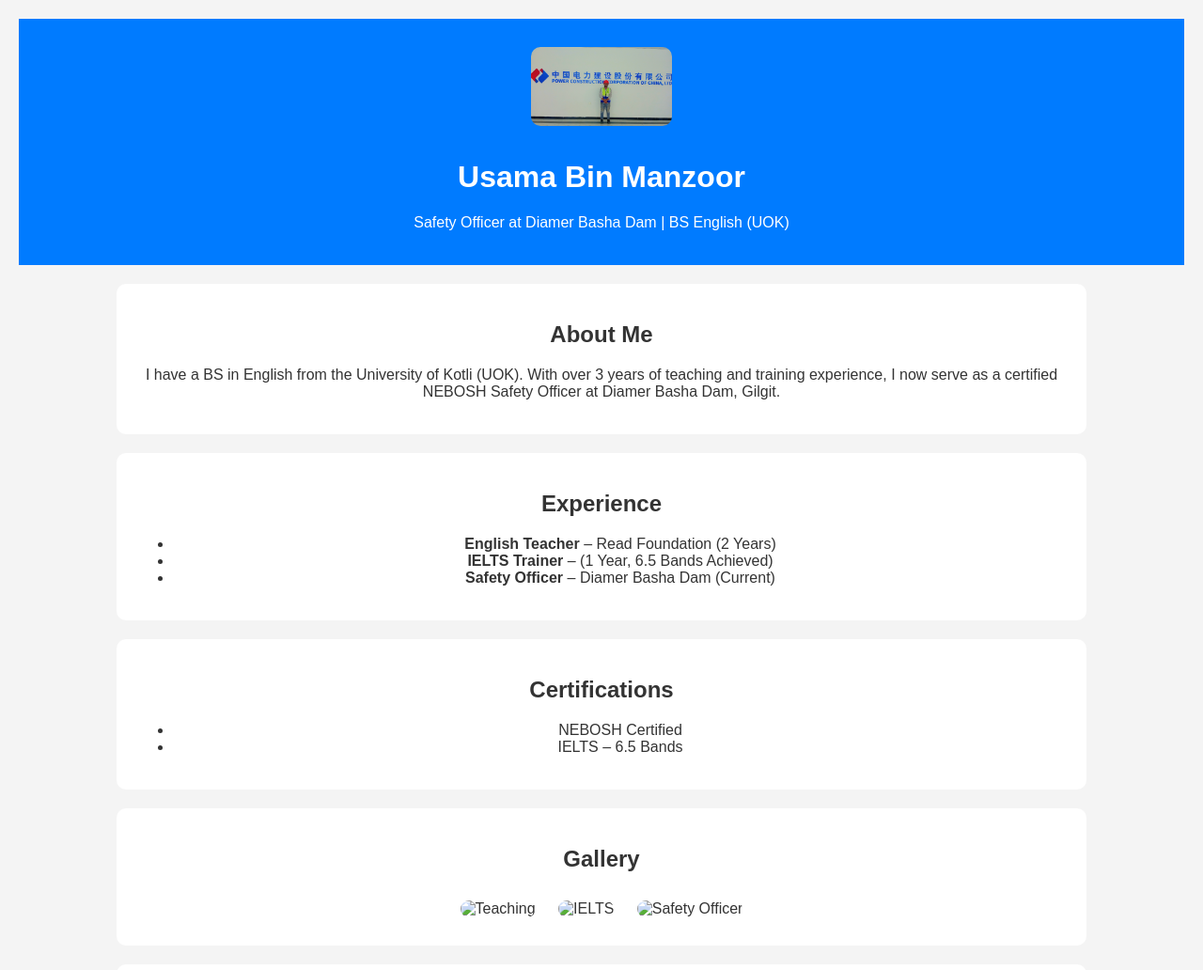
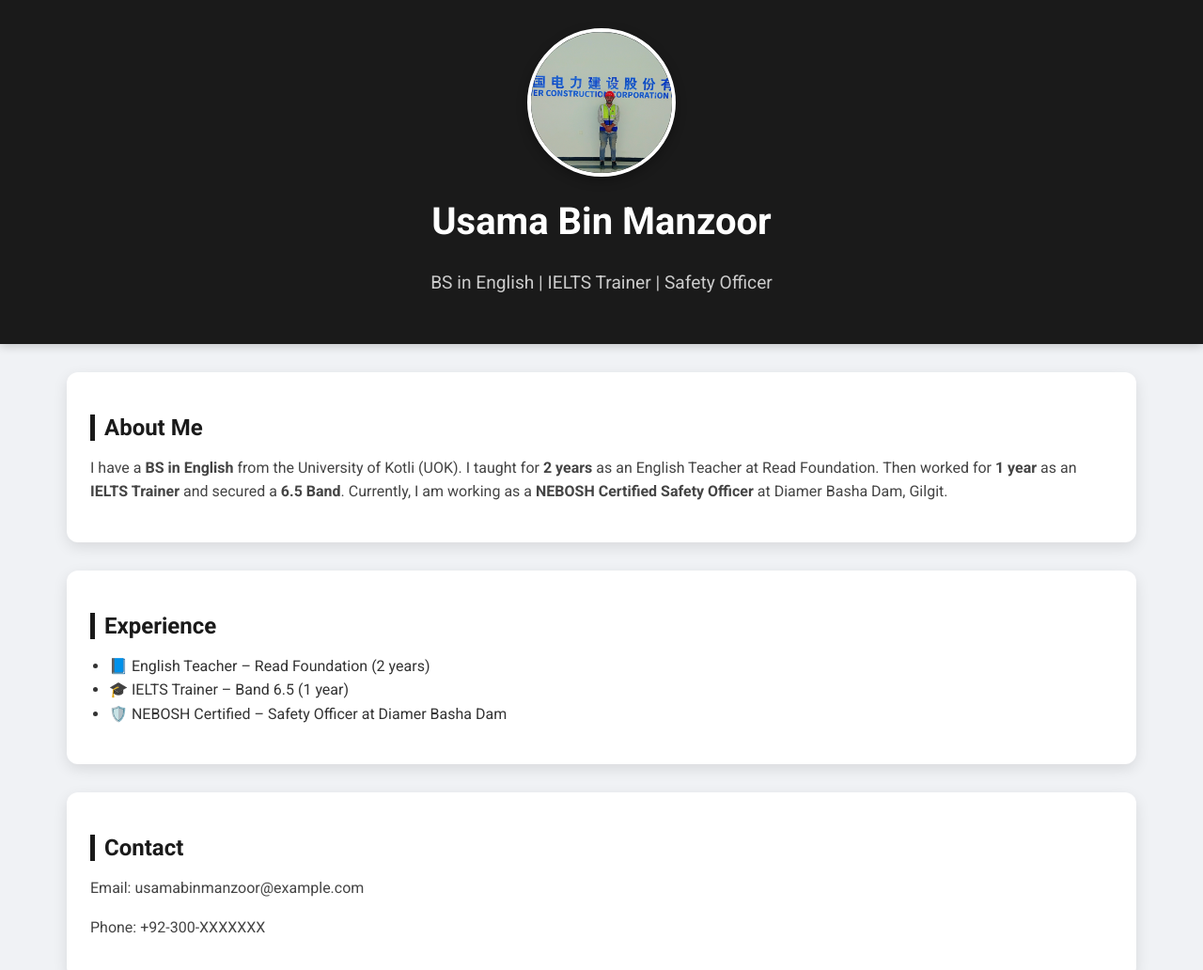
Before and after one commit to qkhan12/usamabinmanzoor-portfolio, a plain HTML site: page index.html in a window 1280 px wide. Shown: the top 1032 px of the page at 94% size. Drawn offline with Linux system fonts and the light colour scheme.

Commit message:
Add files via upload

```diff
--- a/index.html
+++ b/index.html
@@ -1,50 +1,46 @@
 <!DOCTYPE html>
-<html>
+<html lang="en">
 <head>
+  <meta charset="UTF-8" />
+  <meta name="viewport" content="width=device-width, initial-scale=1.0" />
   <title>Usama Bin Manzoor - Portfolio</title>
-  <link rel="stylesheet" href="style.css">
+  <link rel="stylesheet" href="style.css" />
 </head>
 <body>
 
+  <!-- 🔝 Header with top profile picture -->
   <header>
-    <img src="images/profile.jpg" alt="Usama Photo" width="150">
-    <h1>Usama Bin Manzoor</h1>
-    <p>Safety Officer at Diamer Basha Dam | BS English (UOK)</p>
+    <img src="images/profile.jpg" alt="Profile" class="profile-pic" />
+    <h1><a href="#about">Usama Bin Manzoor</a></h1>
+    <p>BS in English | IELTS Trainer | Safety Officer</p>
   </header>
 
-  <section>
+  <!-- 👤 About Section -->
+  <section id="about">
     <h2>About Me</h2>
-    <p>I have a BS in English from the University of Kotli (UOK). With over 3 years of teaching and training experience, I now serve as a certified NEBOSH Safety Officer at Diamer Basha Dam, Gilgit.</p>
+    <p>
+      I have a <strong>BS in English</strong> from the University of Kotli (UOK).
+      I taught for <strong>2 years</strong> as an English Teacher at Read Foundation.
+      Then worked for <strong>1 year</strong> as an <strong>IELTS Trainer</strong> and secured a <strong>6.5 Band</strong>.
+      Currently, I am working as a <strong>NEBOSH Certified Safety Officer</strong> at Diamer Basha Dam, Gilgit.
+    </p>
   </section>
 
+  <!-- 💼 Experience Section -->
   <section>
     <h2>Experience</h2>
     <ul>
-      <li><strong>English Teacher</strong> – Read Foundation (2 Years)</li>
-      <li><strong>IELTS Trainer</strong> – (1 Year, 6.5 Bands Achieved)</li>
-      <li><strong>Safety Officer</strong> – Diamer Basha Dam (Current)</li>
+      <li>📘 English Teacher – Read Foundation (2 years)</li>
+      <li>🎓 IELTS Trainer – Band 6.5 (1 year)</li>
+      <li>🛡️ NEBOSH Certified – Safety Officer at Diamer Basha Dam</li>
     </ul>
   </section>
 
-  <section>
-    <h2>Certifications</h2>
-    <ul>
-      <li>NEBOSH Certified</li>
-      <li>IELTS – 6.5 Bands</li>
-    </ul>
-  </section>
-
-  <section>
-    <h2>Gallery</h2>
-    <img src="images/teaching.jpg" width="200" alt="Teaching">
-    <img src="images/ielts.jpg" width="200" alt="IELTS">
-    <img src="images/nebosh.jpg" width="200" alt="Safety Officer">
-  </section>
-
+  <!-- 📞 Contact Section -->
   <section>
     <h2>Contact</h2>
     <p>Email: usamabinmanzoor@example.com</p>
-    <p>Location: Gilgit, Pakistan</p>
+    <p>Phone: +92-300-XXXXXXX</p>
   </section>
 
 </body>
--- a/style.css
+++ b/style.css
@@ -1,27 +1,91 @@
+@import url('https://fonts.googleapis.com/css2?family=Roboto:wght@400;700&display=swap');
+
+html {
+  scroll-behavior: smooth;
+}
+
 body {
-  font-family: Arial, sans-serif;
-  background: #f4f4f4;
+  font-family: 'Roboto', sans-serif;
+  background: #f0f2f5;
   margin: 0;
-  padding: 20px;
+  padding: 0;
   color: #333;
-  text-align: center;
 }
 
 header {
-  background: #007bff;
+  background: #1a1a1a;
   color: white;
-  padding: 20px;
+  padding: 30px 20px;
+  text-align: center;
+  box-shadow: 0 2px 10px rgba(0, 0, 0, 0.2);
 }
 
-img {
-  border-radius: 10px;
-  margin: 10px;
+header h1 {
+  margin-top: 10px;
+  font-size: 2.5em;
+}
+
+header h1 a {
+  color: #ffffff;
+  text-decoration: none;
+  transition: color 0.3s;
+}
+
+header h1 a:hover {
+  color: #00bfff;
+}
+
+header p {
+  font-size: 1.2em;
+  color: #cccccc;
+}
+
+.profile-pic {
+  width: 150px;
+  height: 150px;
+  border-radius: 50%;
+  border: 4px solid white;
+  box-shadow: 0 4px 12px rgba(0,0,0,0.3);
+  object-fit: cover;
+  margin-bottom: 10px;
 }
 
 section {
   background: white;
-  margin: 20px auto;
-  padding: 20px;
-  width: 80%;
-  border-radius: 10px;
+  margin: 30px auto;
+  padding: 25px;
+  width: 85%;
+  border-radius: 12px;
+  box-shadow: 0 5px 15px rgba(0, 0, 0, 0.1);
+  animation: fadeIn 1.5s ease;
 }
+
+section h2 {
+  border-left: 5px solid #1a1a1a;
+  padding-left: 10px;
+  margin-bottom: 15px;
+  color: #1a1a1a;
+}
+
+ul {
+  text-align: left;
+  line-height: 1.6;
+  padding-left: 20px;
+}
+
+p {
+  line-height: 1.6;
+  animation: fadeIn 1.2s ease-in-out;
+  color: #444;
+}
+
+@keyframes fadeIn {
+  from {
+    opacity: 0;
+    transform: translateY(20px);
+  }
+  to {
+    opacity: 1;
+    transform: translateY(0);
+  }
+}
```
